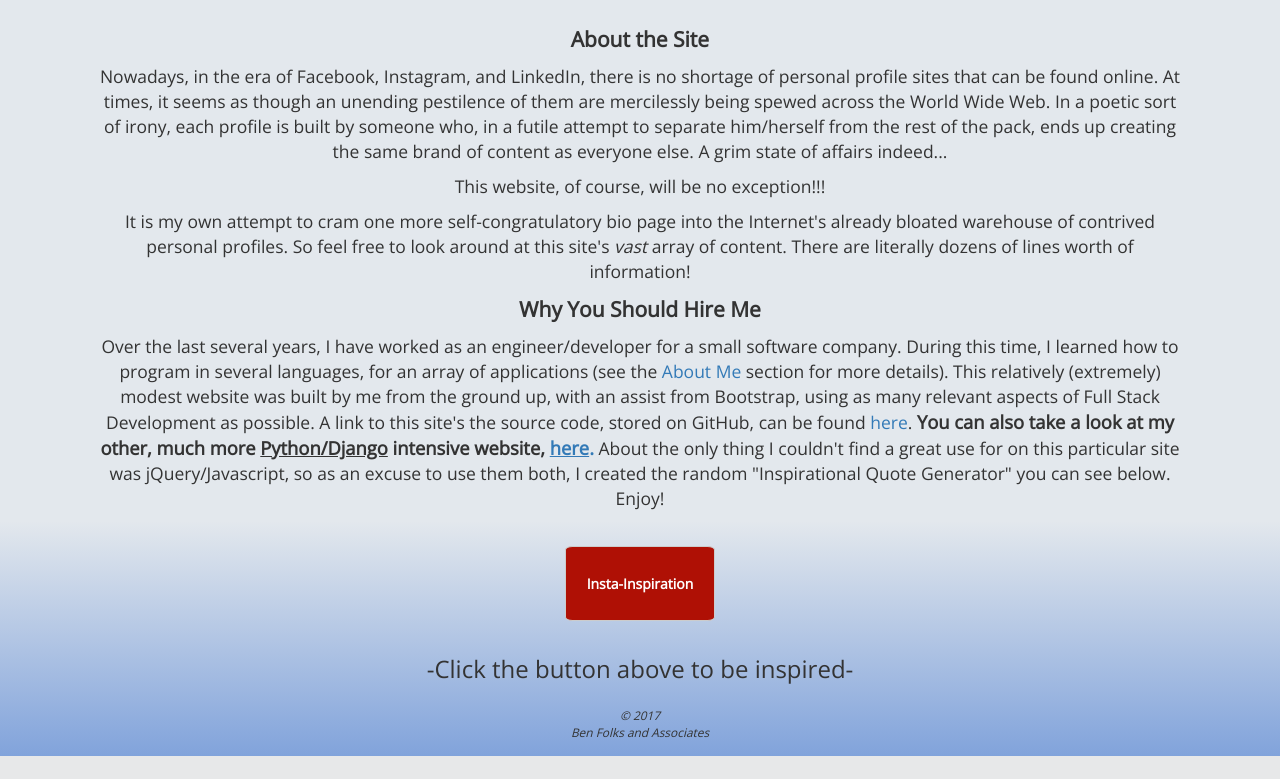
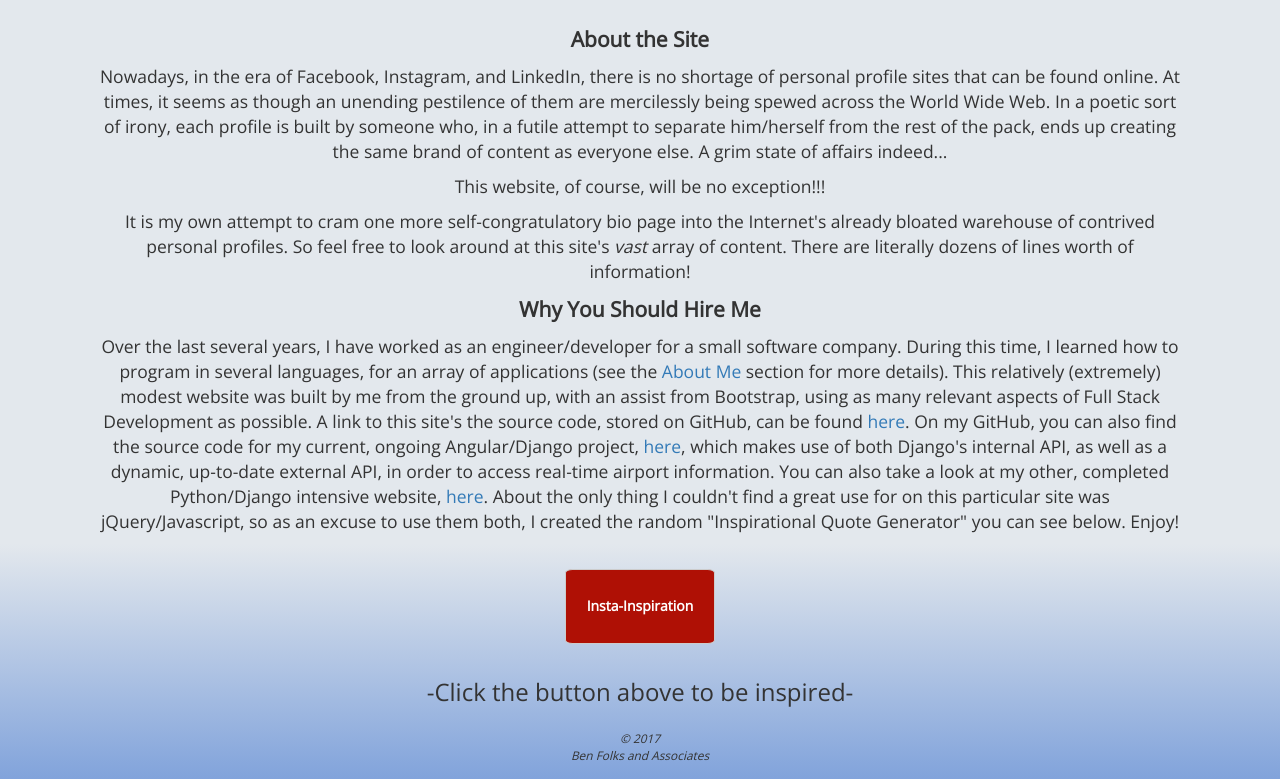
Before and after one commit to bfolks2/MyBioWebsite, a Django app: page / in a window 1280 px wide. Shown: the part 546-1325 px from the top of the page. Before the commit the page ends 1302 px from the top, so only its background shows below. Run offline with Django 3.2, Linux system fonts and the light colour scheme; some libraries are stand-ins or nearby versions.

Commit message:
added new Angular info

```diff
--- a/mainproj/static/mainproj/css/effects1.css
+++ b/mainproj/static/mainproj/css/effects1.css
@@ -98,8 +98,8 @@
 }
 
 .newsite{
-  font-weight: 900;
-  font-size: 1.05em;
+  /*font-weight: 900;
+  font-size: 1.05em;*/
 }
 
 .intro{
--- a/mainproj/templates/index.html
+++ b/mainproj/templates/index.html
@@ -81,7 +81,12 @@
         This relatively (extremely) modest website was built by me from the ground up, with an assist from Bootstrap,
         using as many relevant aspects of Full Stack Development as possible.  A link to this site's
         the source code, stored on GitHub, can be found <a href="{% url 'mainapp:documents' %}">here</a>.
-        <span class="newsite">You can also take a look at my other, much more <u>Python/Django</u> intensive website, <a href="http://bfolks2.pythonanywhere.com/"><u>here</u>.</a></span>
+        On my GitHub, you can also find the source code for my current, ongoing
+        Angular/Django project, <a href="https://github.com/bfolks2/Django-Angular-Aviation-Info-Site-External-API">here</a>,
+        which makes use of both Django's internal API, as well as a dynamic,
+        up-to-date external API, in order to access real-time airport information.
+        <span class="newsite">You can also take a look at my other, completed
+        Python/Django intensive website, <a href="http://bfolks2.pythonanywhere.com/">here</a>.</span>
         About the only thing I couldn't find a great use for on this particular site was jQuery/Javascript,
         so as an excuse to use them both, I created the random "Inspirational Quote Generator" you can see below.  Enjoy!</p>
       </div>
```
Also changed, not shown: mainproj/mainapp/templates/mainapp/skill_detail.html (+9 -2 lines), mainproj/db.sqlite3, 4 other files.
